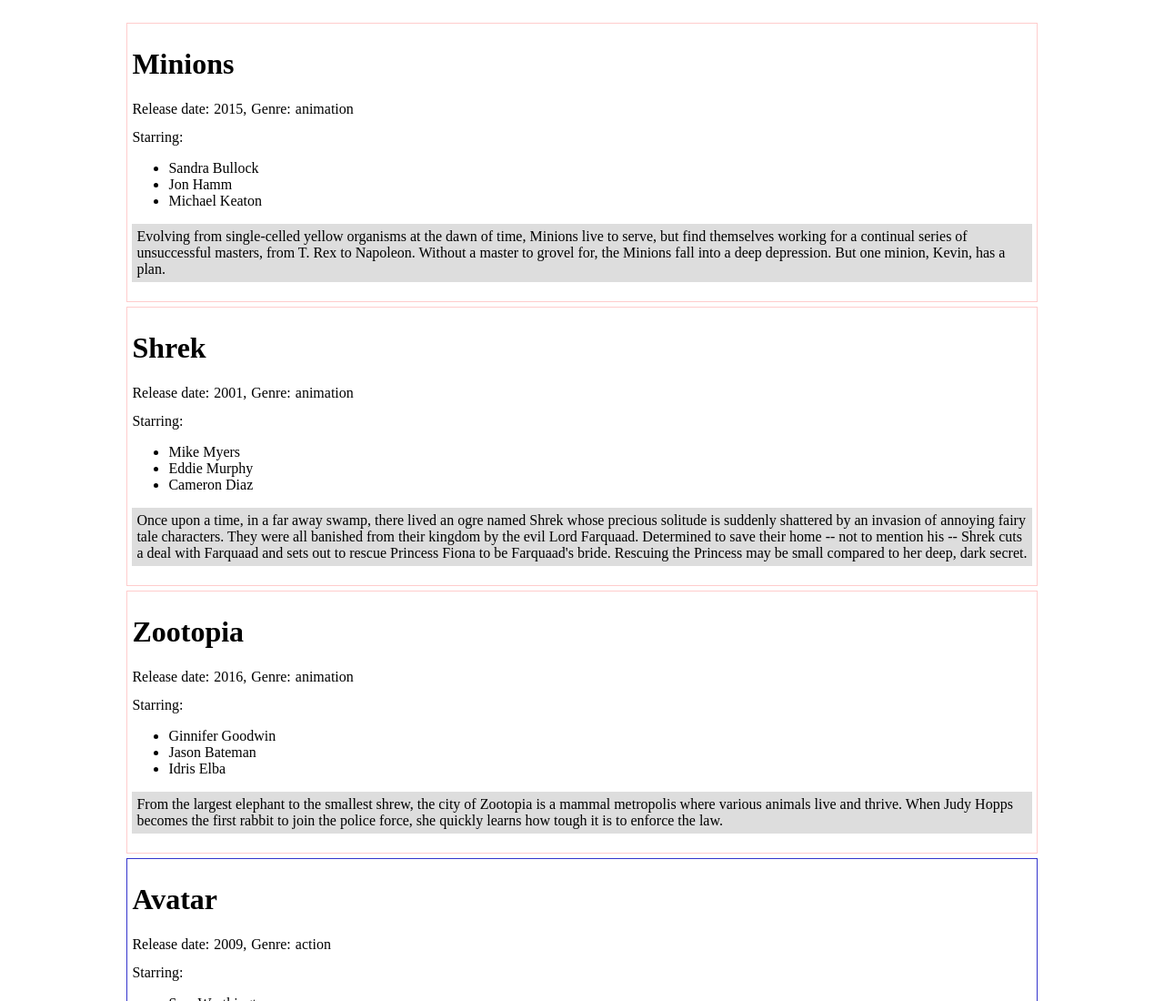
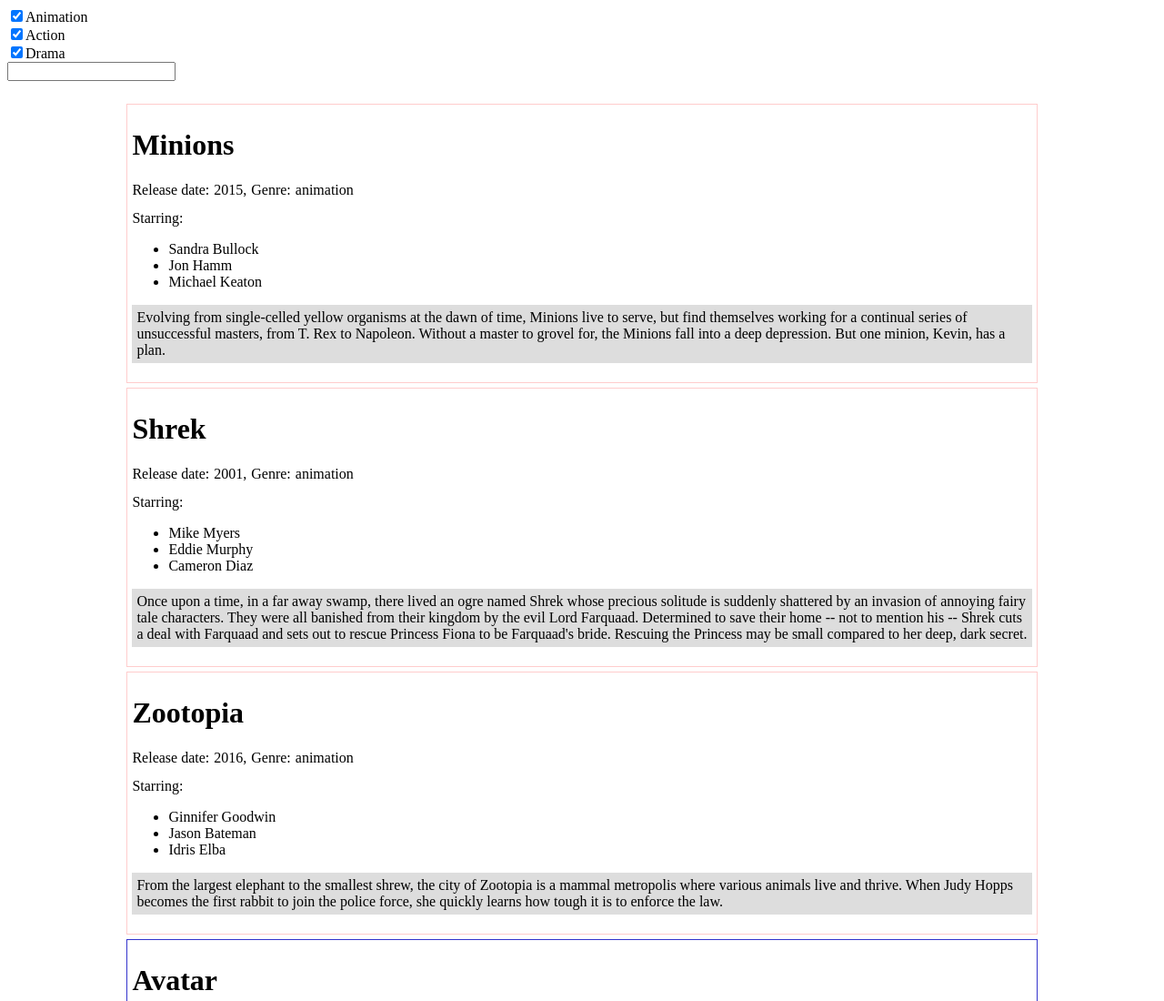
Before and after one commit to joinpursuit/ac3.1-submissions, a plain HTML site: page week03/index.html in a window 1280 px wide. Shown: the top 1100 px of the page at 91% size. Drawn offline with nearby package versions, Linux system fonts and the light colour scheme.

Commit message:
Update index.html

```diff
--- a/week03/index.html
+++ b/week03/index.html
@@ -13,6 +13,12 @@
   <body>
 
     <div class="user-controls">
+    	<form><input id="animation" type="checkbox" name="animation" checked />Animation</form>
+    	<form><input id="action" type="checkbox" name="action" checked />Action</form>
+    	<form><input id="drama" type="checkbox" name="drama" checked />Drama</form>
+
+    	<input id="year" type="text" name="year"/>
+
     </div>
 
     <div id="frame" class="big">
```
